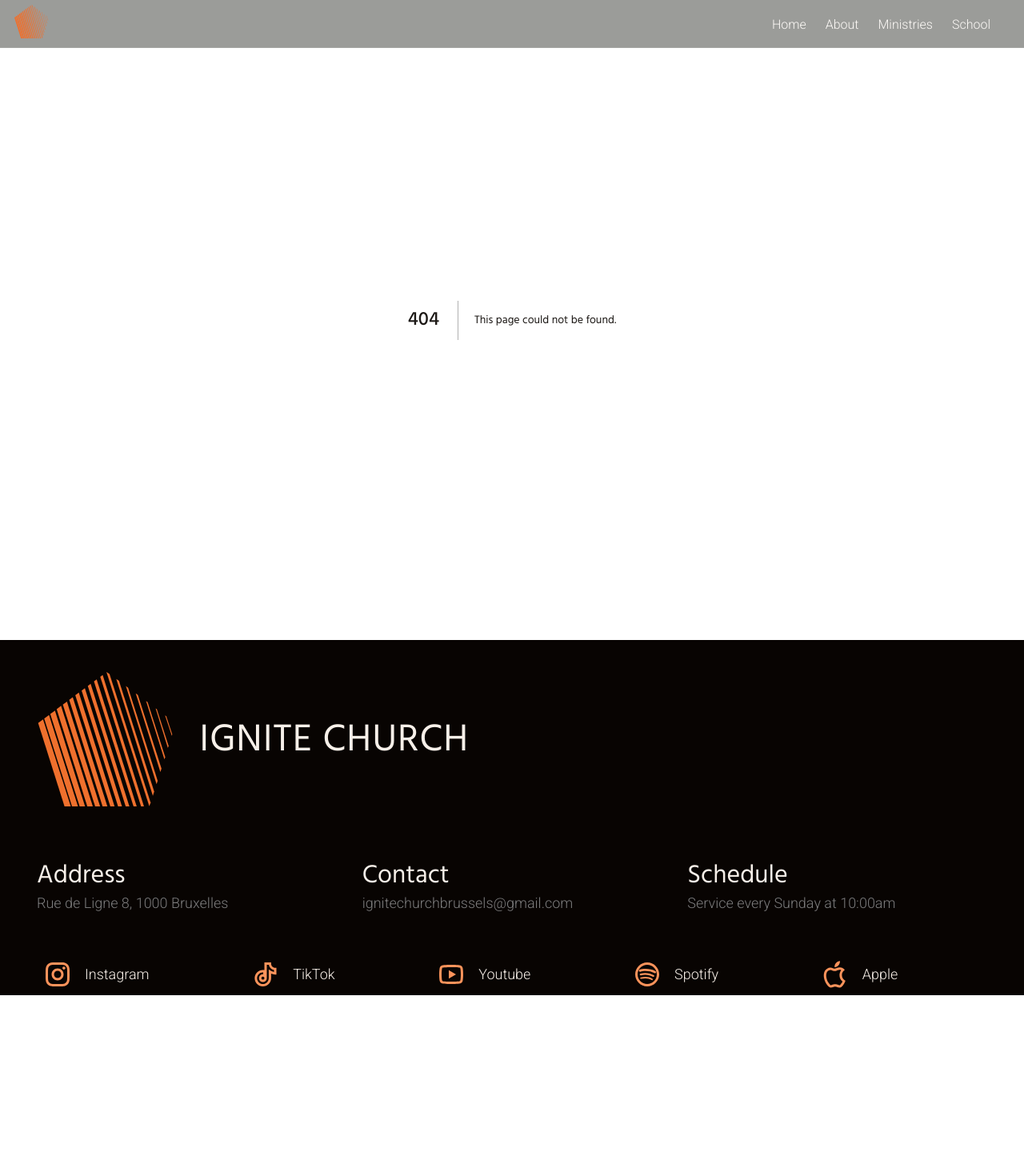
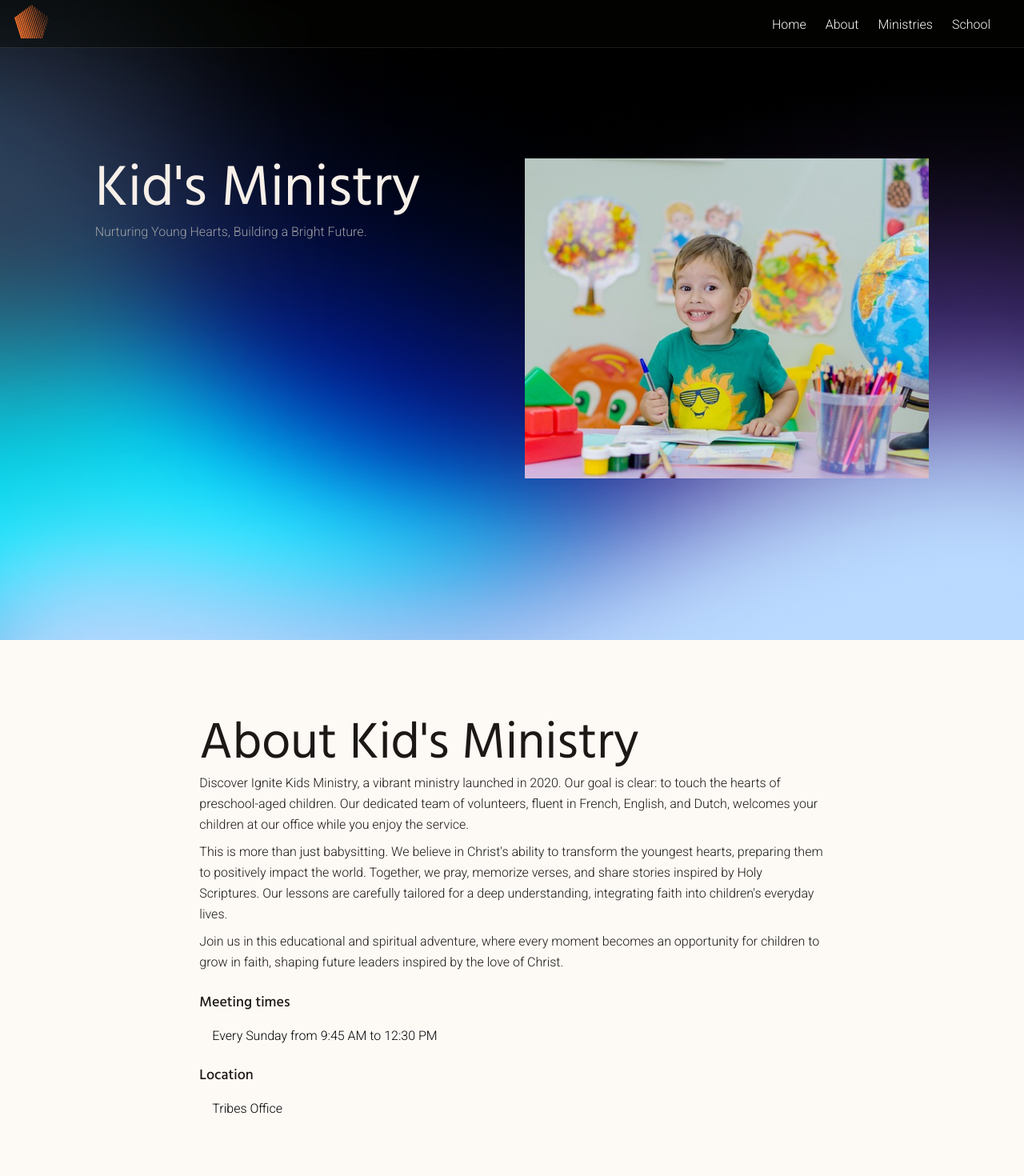
Before and after one commit to weslleybotelho/ignite-church, a Next.js app: page /ministries/kids in a window 1280 px wide. Before the commit this address had no page. Shown: the top 1470 px of the page at 80% size. Before the commit the page ends 1244 px from the top, so only its background shows below. Built offline with nearby package versions, Linux system fonts and the light colour scheme.

Commit message:
Adding kids ministry page

```diff
--- /dev/null
+++ b/app/ministries/kids/page.tsx
@@ -0,0 +1,63 @@
+import Image from 'next/image';
+import kidsImg from '../../img/kidsministry.jpg';
+
+export default function Kids() {
+  return (
+    <>
+      <article>
+        <section className="bg-ministries">
+          <div className="container h-100 flex-center" id="hero">
+            <div className="row">
+              <div className="grid-6">
+                <h1 className="color-white">Kid&apos;s Ministry</h1>
+                <p>Nurturing Young Hearts, Building a Bright Future.</p>
+              </div>
+              <div className="grid-6">
+                <Image src={kidsImg} alt="Home group background" height={400} className="cover img-mobile" />
+              </div>
+            </div>
+          </div>
+        </section>
+
+        <section>
+          <div className="container">
+            <div className="row">
+              <div className="grid-2 disappear"></div>
+              <div className="grid-8">
+                <div>
+                  <h2>About Kid&apos;s Ministry</h2>
+                  <p className="p3 color-black ">
+                    Discover Ignite Kids Ministry, a vibrant ministry launched in 2020. Our goal is clear: to touch the
+                    hearts of preschool-aged children. Our dedicated team of volunteers, fluent in French, English, and
+                    Dutch, welcomes your children at our office while you enjoy the service.
+                  </p>
+                  <p className="p3 color-black mt-1">
+                    This is more than just babysitting. We believe in Christ&apos;s ability to transform the youngest
+                    hearts, preparing them to positively impact the world. Together, we pray, memorize verses, and share
+                    stories inspired by Holy Scriptures. Our lessons are carefully tailored for a deep understanding,
+                    integrating faith into children&apos;s everyday lives.
+                  </p>
+                  <p className="p3 color-black mt-1">
+                    Join us in this educational and spiritual adventure, where every moment becomes an opportunity for
+                    children to grow in faith, shaping future leaders inspired by the love of Christ.
+                  </p>
+                </div>
+                <div>
+                  <h6 className="mt-3">Meeting times</h6>
+                  <div className="ml-2 mt-2">
+                    <li className="none-bullet">Every Sunday from 9:45 AM to 12:30 PM</li>
+                  </div>
+                  <h6 className="mt-3">Location</h6>
+                  <div className="ml-2 mt-2">
+                    <li className="none-bullet">Tribes Office</li>
+                  </div>
+                </div>
+              </div>
+              <div className="grid-2 disappear"></div>
+            </div>
+          </div>
+        </section>
+      </article>
+    </>
+  );
+}
```
Also changed, not shown: app/ministries/page.tsx (+14 -1 lines), app/page.tsx (+15 -69 lines), app/utils/gsapAnimations.ts (+16 -2 lines), app/img/kidsministry.jpg (added).
